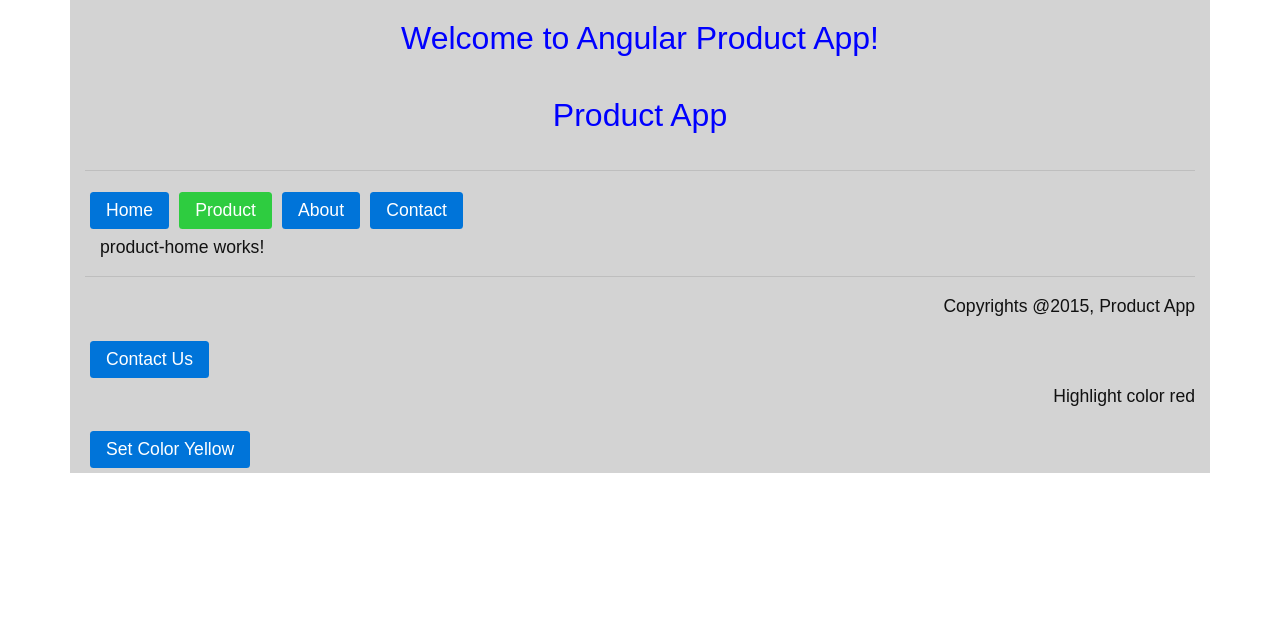
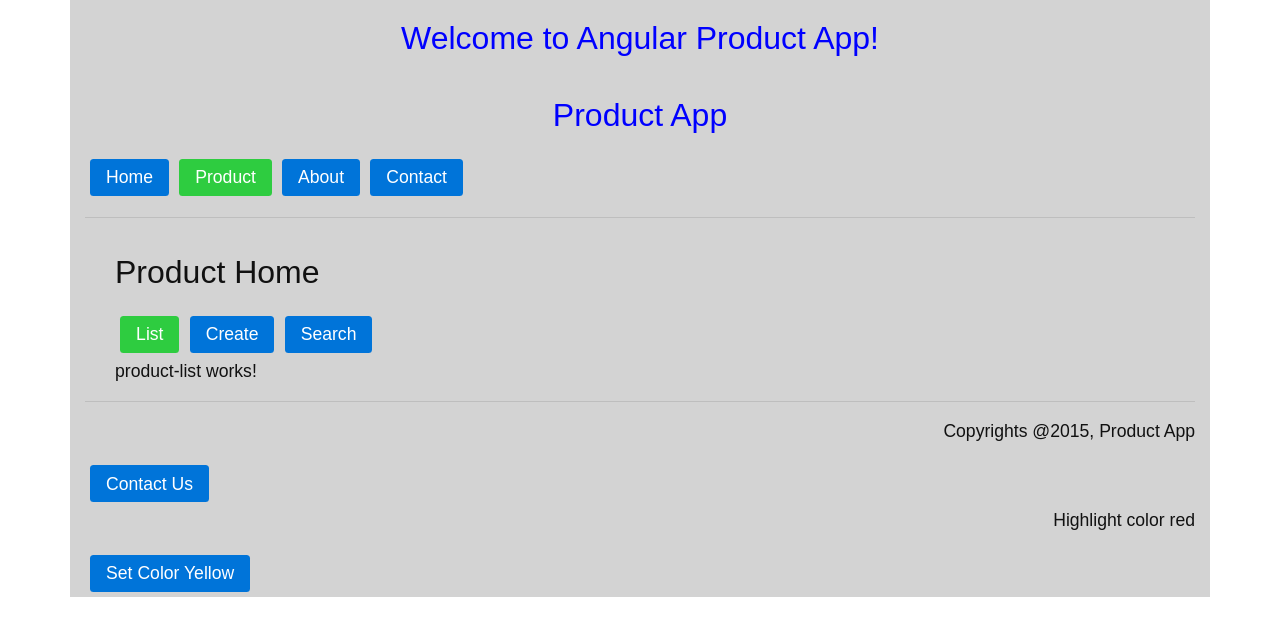
Before and after one commit to madhavi1411/angular5MyPractice, an Angular app: page /products in a window 1280 px wide. Shown: the top 636 px of the page. Built offline with nearby package versions, Linux system fonts and the light colour scheme.

Commit message:
product page tabs creation

```diff
--- a/src/app/components/header/header.component.html
+++ b/src/app/components/header/header.component.html
@@ -1,9 +1,11 @@
 <div>
 <h2> Product App</h2>
-<hr />
+
 
 <a routerLink = '/' class = 'button' routerLinkActive = "success" [routerLinkActiveOptions] = '{exact: true}'>Home</a>
 <a routerLink = '/products' class = "button " routerLinkActive = "success">Product</a>
 <a routerLink = '/about' class = "button" routerLinkActive = "success">About</a>
 <a routerLink = '/contact' class = "button" routerLinkActive = "success" >Contact</a>
+
+<hr />
 </div>
--- a/src/app/product/product-home/product-home.component.html
+++ b/src/app/product/product-home/product-home.component.html
@@ -1,3 +1,13 @@
-<p>
-  product-home works!
-</p>
+<div class = 'container'>
+   <h2> Product Home</h2>
+
+   <div>
+     <a routerLink = '/products' ngClass = 'button' routerLinkActive = 'success' [routerLinkActiveOptions] = '{exact: true}'>List</a>
+      <a routerLink = '/products/create' class = 'button' routerLinkActive = 'success'>Create</a>
+      <a routerLink = '/products/search' class = 'button' routerLinkActive = 'success'>Search</a>
+   </div>
+
+   <router-outlet>
+
+   </router-outlet>
+  </div>
--- a/src/app/product/product.module.ts
+++ b/src/app/product/product.module.ts
@@ -16,7 +16,7 @@ export const routes: Routes = [
     //nested navigation
     children: [
       {
-        path: 'list',
+        path: '',
         component: ProductListComponent
       },
       {
@@ -41,7 +41,7 @@ export const routes: Routes = [
     FormsModule,
     ReactiveFormsModule,
 
-    //FIXME: forClient
+    //FIXME: forChild
     RouterModule.forRoot(routes),
   ],
   declarations: [ProductHomeComponent, ProductListComponent, ProductEditComponent, ProductSearchComponent]
```
